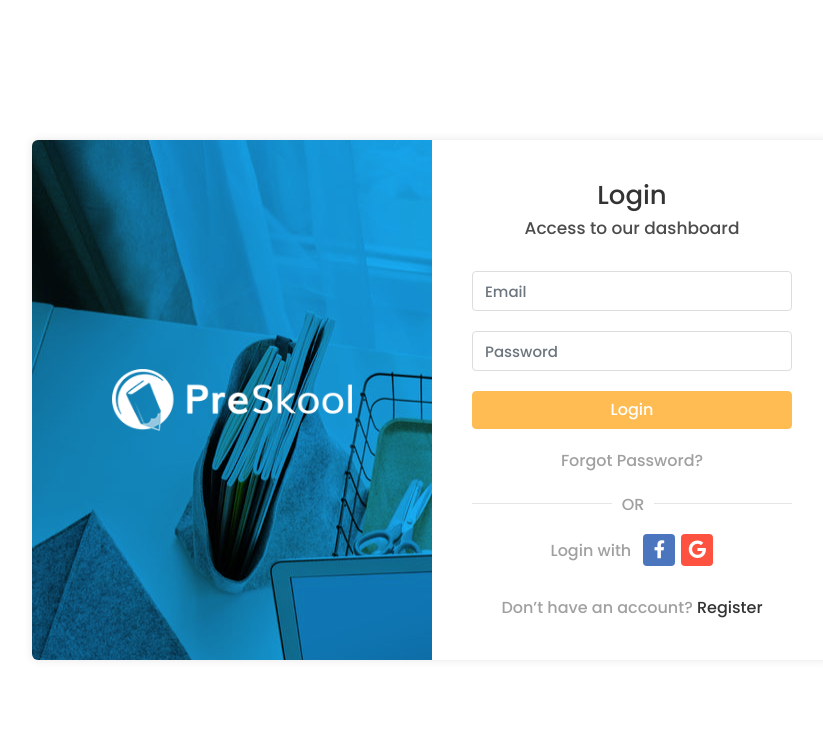
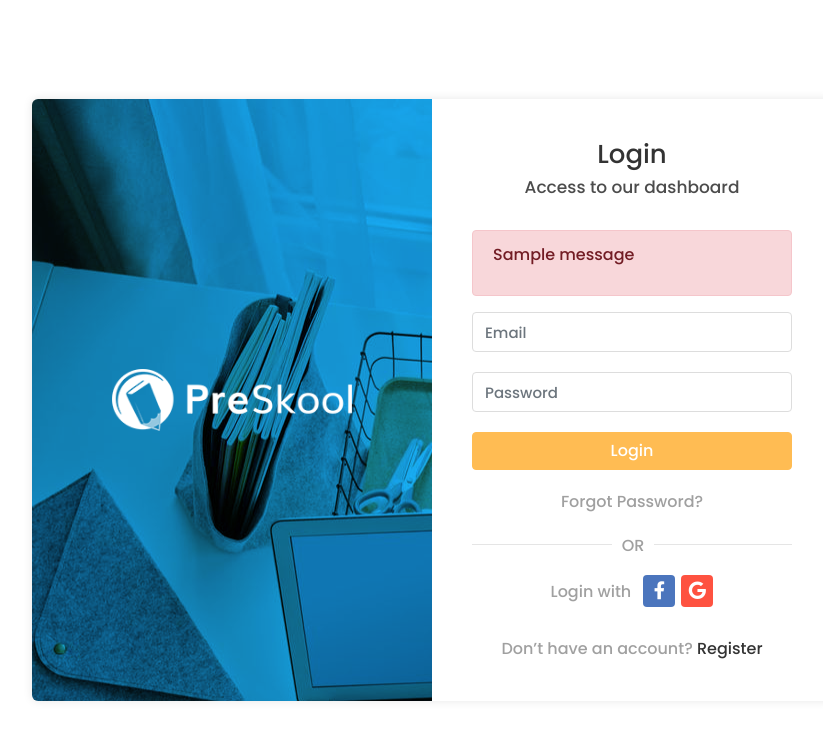
Before and after one commit to mehedi-hasans/system-hub-auth, a Django app: page / in a window 1280 px wide. Shown: the top 740 px of the page, without its empty margins (208-1031 px from the left). Run offline with Django 4.2, Linux system fonts and the light colour scheme; tables that the repository leaves empty hold one stand-in row (values such as "Sample post"); one stand-in notice (Sample message) is shown; some libraries are stand-ins or nearby versions.

Commit message:
message Framework

```diff
--- a/authentication/views.py
+++ b/authentication/views.py
@@ -1,6 +1,7 @@
 from django.shortcuts import render, redirect, HttpResponse
 from .EmailBackEnd import EmailBackEnd
 from django.contrib.auth import authenticate, logout, login
+from django.contrib import messages
 # Create your views here.
 def loginPage(request):
     if request.method == 'POST':
@@ -15,8 +16,10 @@ def loginPage(request):
             elif user_type == '3':
                 return HttpResponse('This is Student Panel')
             else:
+                messages.error(request, 'Email and Password are Invalid')
                 return redirect('loginPage')
         else:
+            messages.error(request, 'Email and Password are Invalid')
             return redirect('loginPage')
     return render(request, 'login.html')
 
--- a/templates/login.html
+++ b/templates/login.html
@@ -25,6 +25,17 @@
                      <div class="login-right-wrap">
                         <h1>Login</h1>
                         <p class="account-subtitle">Access to our dashboard</p>
+
+                        {% if messages %}
+                           <div class="alert alert-danger" role="alert">
+                                 <ul>
+                                    {% for message in messages %}
+                                          <li>{{ message }}</li>
+                                    {% endfor %}
+                                 </ul>
+                              </div>
+                              {% endif %}
+
                         <form action="{% url 'loginPage' %}" method='POST'>
                            {% csrf_token %}
                            <div class="form-group">
```
Also changed, not shown: db.sqlite3.
